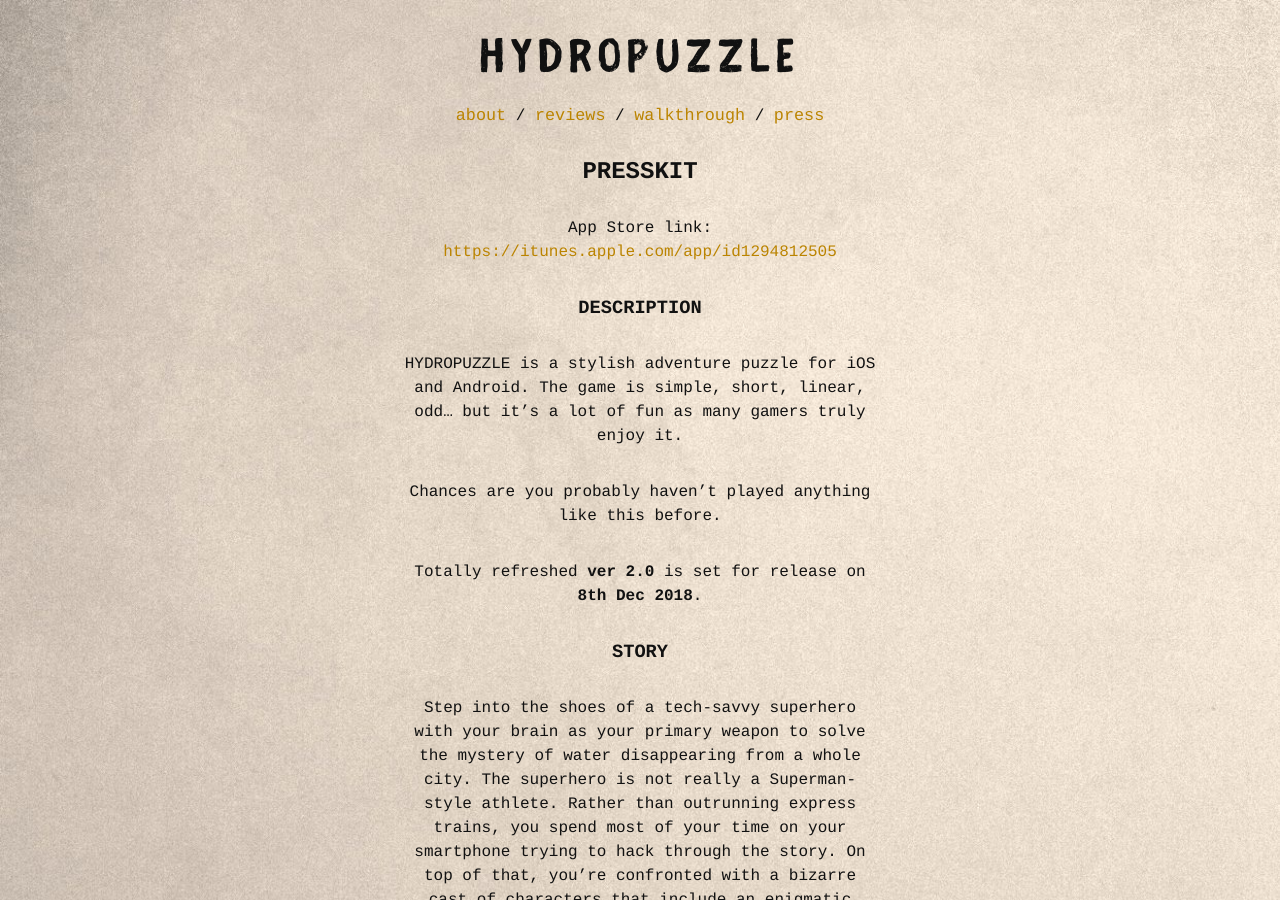
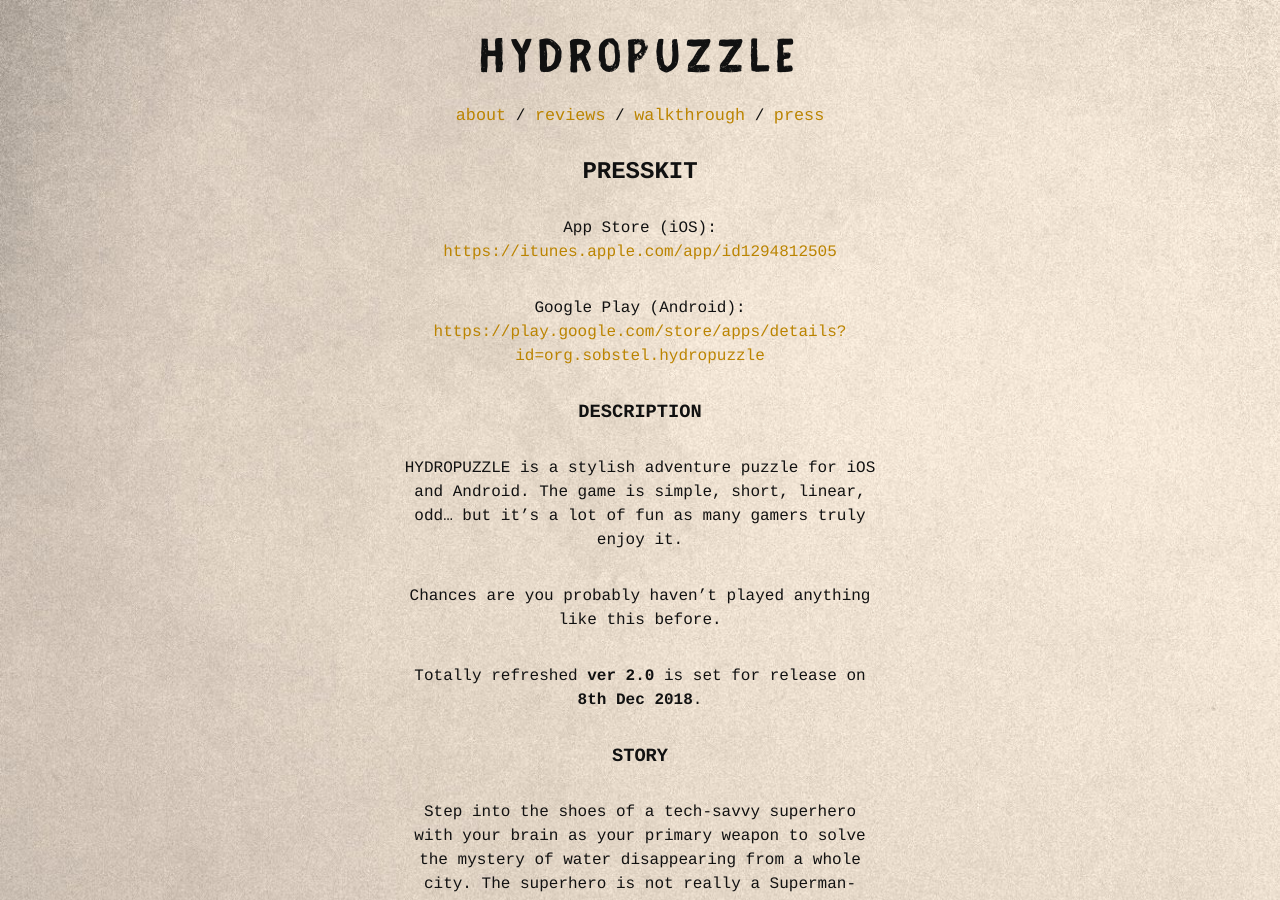
Before and after one commit to sobstel/sobstel.github.com, a Jekyll site: the page built from hydropuzzle/press.md, in a window 1280 px wide and 900 px high. Built offline with Jekyll 4.4.1, drawn with Linux system fonts in a browser that asks for light colours.

Commit message:
:lipstick:

```diff
--- a/hydropuzzle/press.md
+++ b/hydropuzzle/press.md
@@ -8,8 +8,10 @@
 
 ## PRESSKIT
 
-App Store link:
+App Store (iOS):
 [https://itunes.apple.com/app/id1294812505](https://itunes.apple.com/app/id1294812505?ls=1&mt=8)
+
+Google Play (Android): [https://play.google.com/store/apps/details?id=org.sobstel.hydropuzzle](https://play.google.com/store/apps/details?id=org.sobstel.hydropuzzle)
 
 ### DESCRIPTION
 
```
Also changed, not shown: hydropuzzle/reviews.md (+3 -3 lines).
